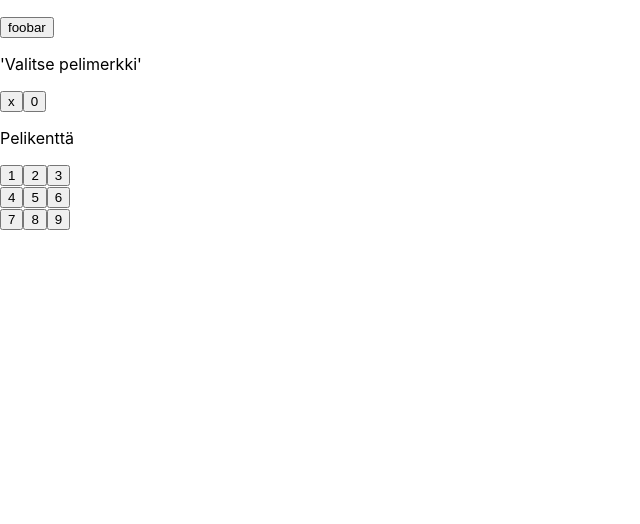
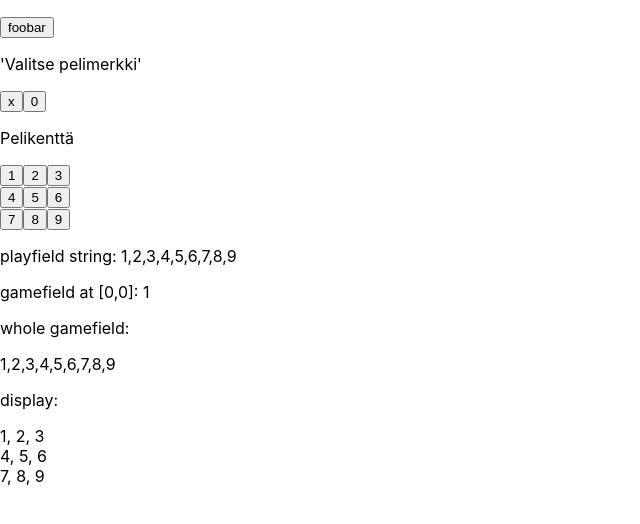
Before and after one commit to jkajalin/ristinolla, a React (Create React App) app: page / in a window 1280 px wide. Shown: the top 524 px of the page, without its empty margins (0-640 px from the left). Built offline with nearby package versions, Linux system fonts and the light colour scheme.

Commit message:
ruudut alkaa piirtyä oikein, ensimmäinen askel kohti pelilogiikkaa

```diff
--- a/src/App.js
+++ b/src/App.js
@@ -1,4 +1,4 @@
-import { useState } from "react";
+import { useEffect, useState } from "react";
 
 const Button = ({handleClick, text}) => (
   <button onClick={handleClick}>
@@ -21,6 +21,8 @@ const App = () => {
     ['7','8','9']
   ]
 
+  const [ playfield, setPlayfield ] = useState(gamefield)
+
   const setCross = () => {
     setUserPawn('x')
     setHostPawn('0')
@@ -30,6 +32,42 @@ const App = () => {
     setUserPawn('0')
     setHostPawn('x')
   }
+
+  const markMove = async ( field ) => {
+    field = userPawn
+    console.log(field)
+
+    //return field
+  }
+
+  const drawMove = async ( field ) => {
+    await markMove( field )
+    field=userPawn
+    setPlayfield(field)
+  }
+
+  const handleMove = (  i1 , i2  ) => {
+    console.log(`user pawn ${userPawn}`)
+    if(gamefield[i1][i2] === 'x' && gamefield[i1][i2] === '0'){
+      console.log(`ruutu varattu`)
+
+    }else{
+      console.log(`ruutu vapaa`)
+      gamefield[i1][i2]= userPawn
+    }
+
+    console.log(`new field ${gamefield[i1][i2]}`)
+    setPlayfield(gamefield)
+
+
+  }
+
+
+  const DrawPlayfield = () => {
+
+    return playfield.map( (p,i) => <div key={i}> {p[0]}, {p[1]}, {p[2]} </div> )
+  }
+
 
   return (
     <div>
@@ -51,11 +89,16 @@ const App = () => {
 
       <p>Pelikenttä</p>
       <div>
-      <div><Button handleClick={ () => foobar() } text={gamefield[0][0]} /><Button handleClick={ () => foobar() } text={gamefield[0][1]} /><Button handleClick={ () => foobar() } text={gamefield[0][2]} /></div>
-      <div><Button handleClick={ () => foobar() } text={gamefield[1][0]} /><Button handleClick={ () => foobar() } text={gamefield[1][1]} /><Button handleClick={ () => foobar() } text={gamefield[1][2]} /></div>
-      <div><Button handleClick={ () => foobar() } text={gamefield[2][0]} /><Button handleClick={ () => foobar() } text={gamefield[2][1]} /><Button handleClick={ () => foobar() } text={gamefield[2][2]} /></div>
+        <div><Button handleClick={ () =>  handleMove( 0, 0 ) } text={playfield[0][0]} /><Button handleClick={ () => foobar() } text={gamefield[0][1]} /><Button handleClick={ () => foobar() } text={gamefield[0][2]} /></div>
+        <div><Button handleClick={ () => foobar() } text={gamefield[1][0]} /><Button handleClick={ () => foobar() } text={gamefield[1][1]} /><Button handleClick={ () => foobar() } text={gamefield[1][2]} /></div>
+        <div><Button handleClick={ () => foobar() } text={gamefield[2][0]} /><Button handleClick={ () => foobar() } text={gamefield[2][1]} /><Button handleClick={ () => foobar() } text={gamefield[2][2]} /></div>
       </div>
-
+      <p>playfield string: { String(playfield) }</p>
+      <p>gamefield at [0,0]: { String(gamefield[0][0]) }</p>
+      <p>whole gamefield:</p>
+      { String(gamefield) }
+      <p>display:</p>
+      <DrawPlayfield />
     </div>
   );
 }
--- a/src/index.js
+++ b/src/index.js
@@ -2,7 +2,6 @@ import React from 'react';
 import ReactDOM from 'react-dom/client';
 import './index.css';
 import App from './App';
-import reportWebVitals from './reportWebVitals';
 
 const root = ReactDOM.createRoot(document.getElementById('root'));
 root.render(
@@ -10,8 +9,3 @@ root.render(
     <App />
   </React.StrictMode>
 );
-
-// If you want to start measuring performance in your app, pass a function
-// to log results (for example: reportWebVitals(console.log))
-// or send to an analytics endpoint. Learn more: https://bit.ly/CRA-vitals
-reportWebVitals();
```
